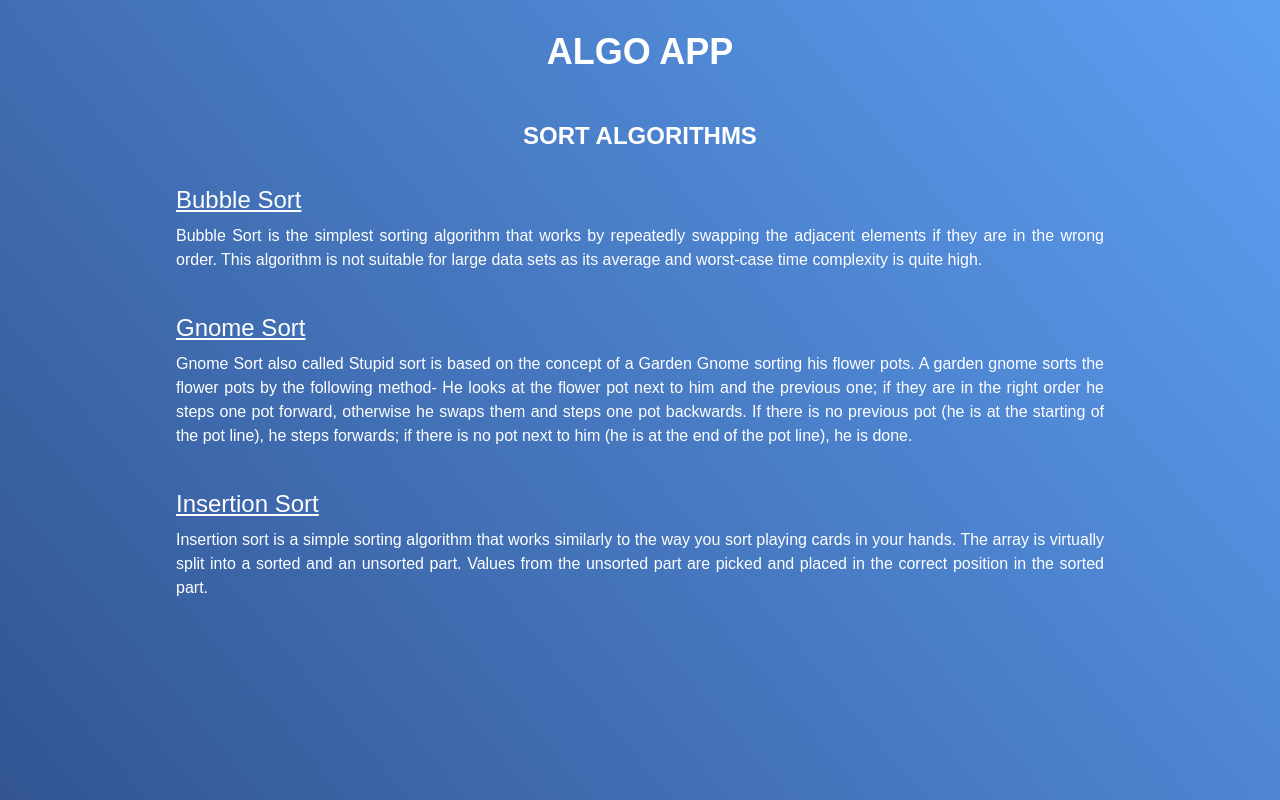
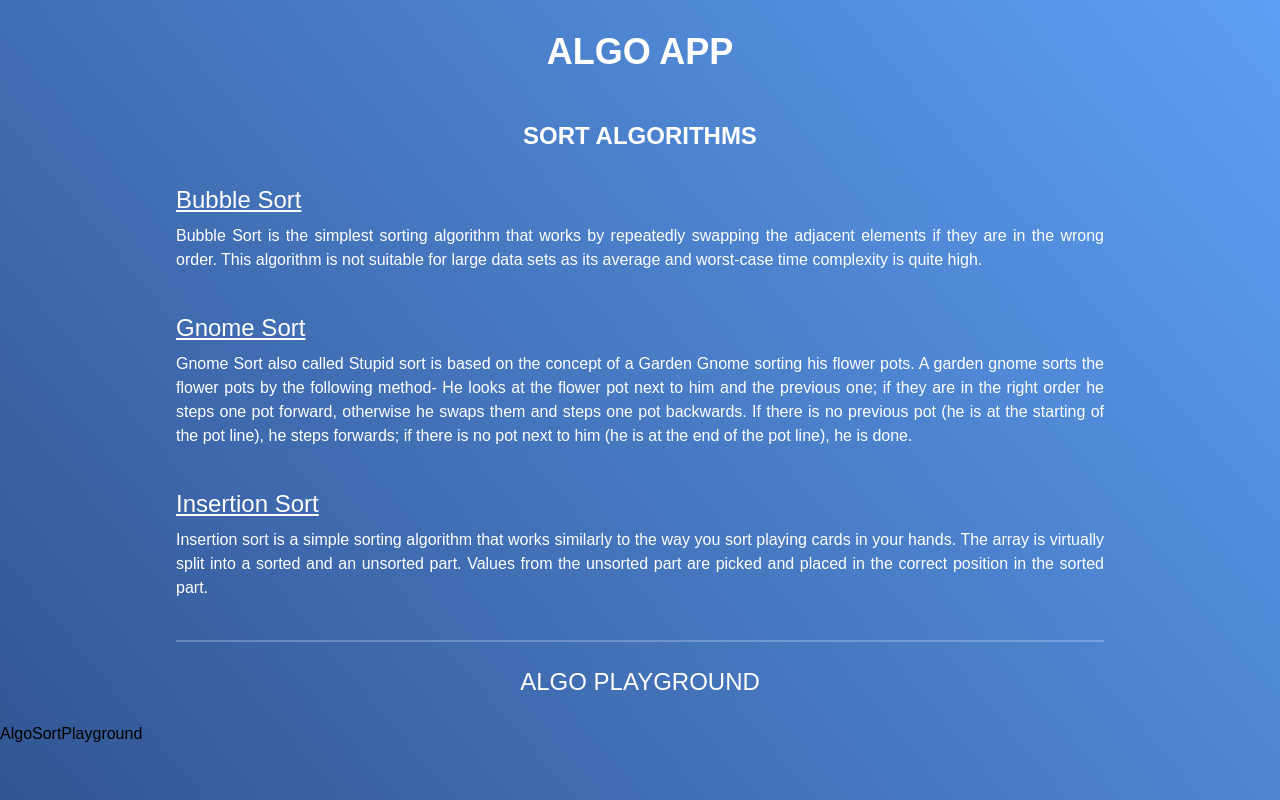
Before and after one commit to Libo033/Algo, a Next.js app: page /algo-sort in a window 1280 px wide. Built offline with nearby package versions, Linux system fonts and the light colour scheme; a web font is replaced by a local one.

Commit message:
En proceso componente AlgoSortPlayground

```diff
--- a/src/app/algo-sort/page.tsx
+++ b/src/app/algo-sort/page.tsx
@@ -2,6 +2,7 @@
 import NavigationTitle from "@/components/NavigationTitle";
 import React, { useEffect, useId } from "react";
 import info from "../../libs/Algo.json";
+import AlgoSortPlayground from "@/components/AlgoSortPlayground";
 
 const AlgoSort = () => {
   const bloq = useId();
@@ -38,6 +39,11 @@ const AlgoSort = () => {
             </div>
           ))}
         </div>
+        <div className="border border-blue-50/25 mx-4 md:mx-12 lg:mx-28 xl:mx-44"></div>
+        <h3 className="text-2xl text-center text-white py-6">
+          ALGO PLAYGROUND
+        </h3>
+        <AlgoSortPlayground />
       </div>
     </div>
   );
--- /dev/null
+++ b/src/components/AlgoSortPlayground.tsx
@@ -0,0 +1,9 @@
+"use client";
+import { sleep } from "@/libs/helpers";
+import React, { useEffect, useState } from "react";
+
+const AlgoSortPlayground = () => {
+  return <div>AlgoSortPlayground</div>;
+};
+
+export default AlgoSortPlayground;
```
